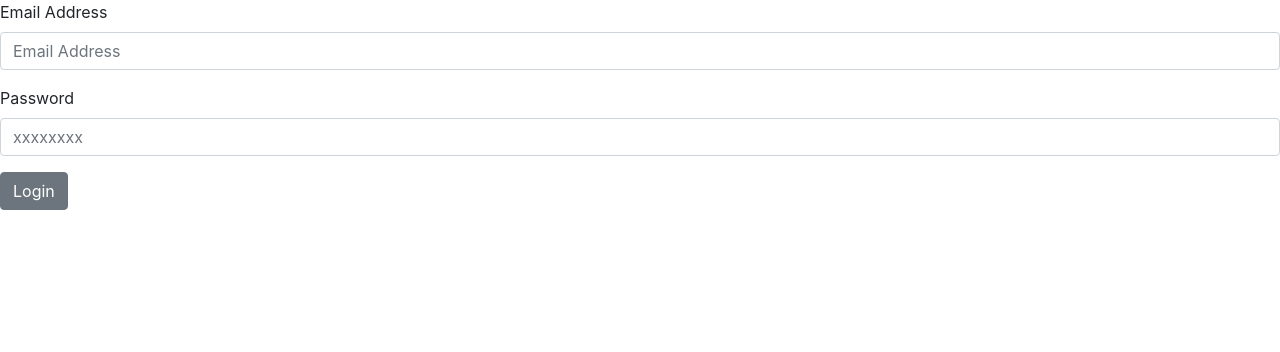
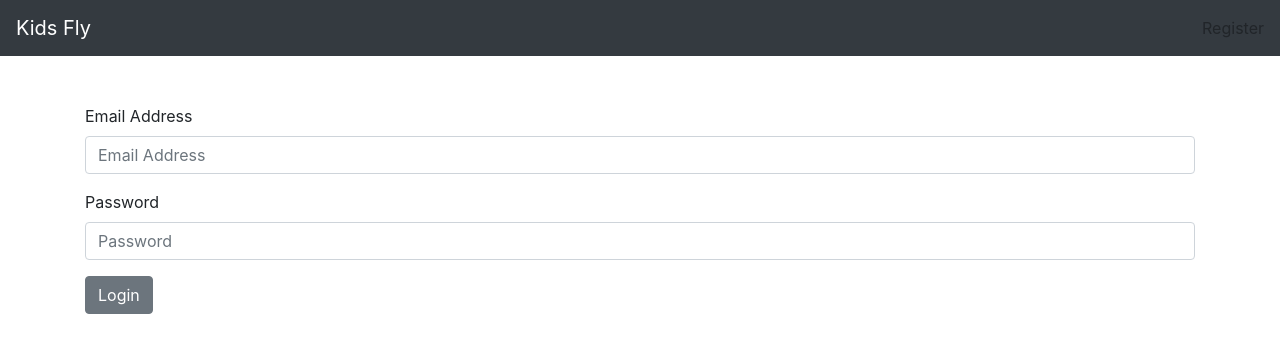
Before and after one commit to BW-KidsFly/Frontend, a React (Create React App) app: page /login in a window 1280 px wide. Shown: the top 352 px of the page. Built offline with nearby package versions, Linux system fonts and the light colour scheme.

Commit message:
Complete Login compoent and set token to localStorage

```diff
--- a/src/components/Login.jsx
+++ b/src/components/Login.jsx
@@ -1,16 +1,39 @@
-import React from "react";
-import {
-  Button,
-  Form,
-  FormGroup,
-  Label,
-  Input,
-} from "reactstrap";
+import React, { useState } from "react";
+import { Container, Button, Form, FormGroup, Label, Input } from "reactstrap";
+import axios from "axios";
+import Navigation from "./header/Navigation";
 
 export default function Login() {
+  const [formValues, setFormValues] = useState({
+    email: "",
+    password: ""
+  });
+
+  const handleChange = event => {
+    setFormValues({
+      ...formValues,
+      [event.target.id]: event.target.value
+    });
+  };
+
+  const onSubmit = event => {
+    event.preventDefault();
+    const payload = {
+      ...formValues
+    };
+    axios
+      .post("https://kids-fly-backend.herokuapp.com/login", payload)
+      .then(res => {
+        console.log(res);
+        localStorage.setItem("token", res.data.token);
+      });
+  };
+
   return (
-    <Form>
-
+    <>
+      <Navigation register={true} />
+      <Container>
+        <Form className="mt-5">
           <FormGroup>
             <Label for="email">Email Address</Label>
             <Input
@@ -18,6 +41,8 @@ export default function Login() {
               name="email"
               id="email"
               placeholder="Email Address"
+              onChange={handleChange}
+              required
             />
           </FormGroup>
           <FormGroup>
@@ -26,10 +51,14 @@ export default function Login() {
               type="password"
               name="password"
               id="password"
-          placeholder="xxxxxxxx"
+              placeholder="Password"
+              onChange={handleChange}
+              required
             />
           </FormGroup>
-      <Button>Login</Button>
+          <Button onClick={onSubmit}>Login</Button>
         </Form>
+      </Container>
+    </>
   );
 }
```
Lines whose indentation alone changed are shown as unchanged.
